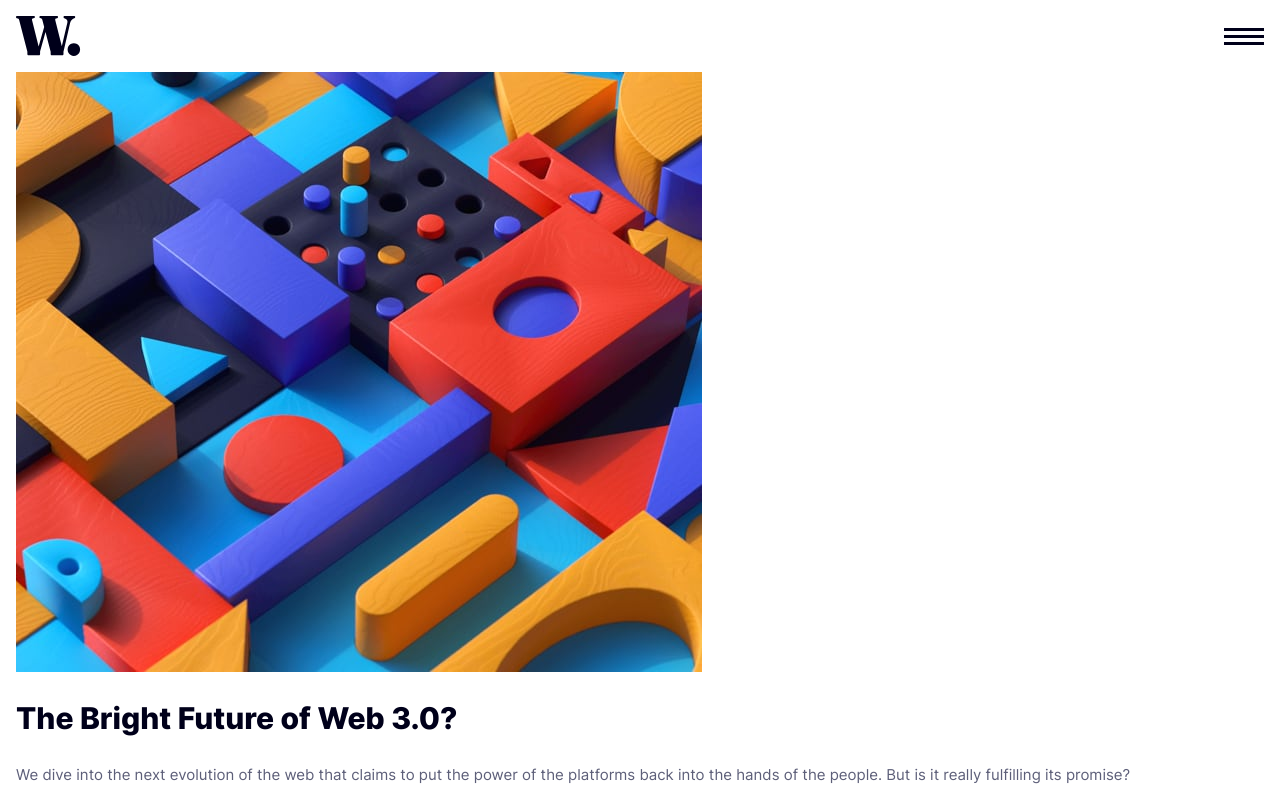
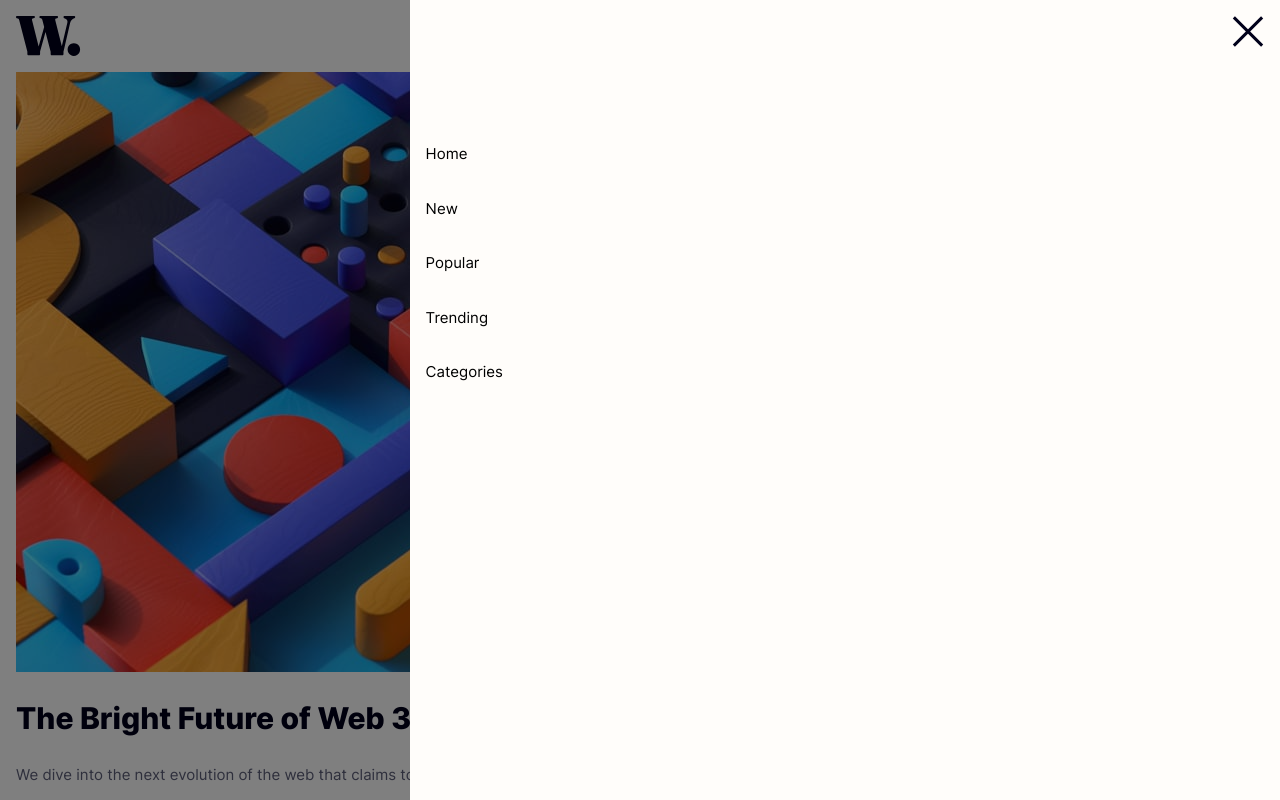
Before and after one commit to SaulOrlando/news-homepage, a website: page index.html in a window 1280 px wide. Both pictures are taken after a click on the element 1244 px from the left and 36 px from the top of the page. Shown: the top 800 px of the page. Drawn offline with Linux system fonts and the light colour scheme.

Commit message:
feat: :sparkles: se hizo el menu de hamburguesa

```diff
--- a/index.html
+++ b/index.html
@@ -11,16 +11,36 @@
 </head>
 
 <body>
-  <article class="p-4 font-inter text-[15px]">
+  <article class="p-4 font-inter text-[15px] relative overflow-hidden">
+    <div class="inset-0 bg-black opacity-50 h-0 z-10 absolute transition-opacity box-border" id="bg"></div>
     <header class="flex justify-between pb-4">
       <img src="./assets/images/logo.svg" alt="logo">
       <nav class="flex items-center" id="menu">
-  <!-- Home
-  New
-  Popular
-  Trending
-  Categories -->
         <img src="./assets/images/icon-menu.svg" alt="menu">
+      </nav>
+      <nav class="bg-off-white h-full absolute top-0 w-[68%] right-0 z-20 translate-x-full transition-all p-4 flex flex-col" id="nav">
+        <img src="./assets/images/icon-menu-close.svg" alt="icon menu close" id="menu-close" class="h-[31px] w-[32px] self-end">
+        <ul class="mt-24 flex flex-col gap-8">
+          <li class="cursor-pointer transition-colors hover:text-soft-red">
+            <a>
+              Home
+            </a>
+          </li>
+          <li class="cursor-pointer transition-colors hover:text-soft-red">
+          <a>
+            New
+          </a>
+          </li>
+          <li class="cursor-pointer transition-colors hover:text-soft-red">
+            <a>Popular</a>
+          </li>
+          <li class="cursor-pointer transition-colors hover:text-soft-red">
+            <a>Trending</a>
+          </li>
+          <li class="cursor-pointer transition-colors hover:text-soft-red">
+            <a>Categories</a>
+          </li>
+        </ul>
       </nav>
     </header>
     <main>
@@ -36,14 +56,17 @@
           of the people.
           But is it really fulfilling its promise?
         </p>
-        <button class="uppercase p-5 bg-soft-red w-[53%] text-off-white font-bold transition-colors hover:bg-very-dark-blue">Read More</button>
+        <button
+          class="uppercase p-5 bg-soft-red w-[53%] text-off-white font-bold transition-colors hover:bg-very-dark-blue">Read
+          More</button>
       </article>
     </main>
     <article class="mt-16 bg-very-dark-blue px-8 pt-6 pb-8 mb-16">
       <h2 class="text-soft-orange font-extrabold text-3xl">New</h2>
       <section class="pt-10 pb-7 flex flex-col gap-9">
         <article>
-          <h3 class="font-bold flex flex-col pb-4 text-off-white text-lg cursor-pointer transition-colors hover:text-soft-orange">
+          <h3
+            class="font-bold flex flex-col pb-4 text-off-white text-lg cursor-pointer transition-colors hover:text-soft-orange">
             Hydrogen VS Electric Cars
           </h3>
           <p class="text-grayish-blue pb-9">
@@ -52,7 +75,8 @@
           <div class="pt-[1px] bg-off-white"></div>
         </article>
         <article>
-          <h3 class="font-bold flex flex-col pb-4 text-off-white text-lg cursor-pointer transition-colors hover:text-soft-orange">
+          <h3
+            class="font-bold flex flex-col pb-4 text-off-white text-lg cursor-pointer transition-colors hover:text-soft-orange">
             The Downsides of AI Artistry
           </h3>
           <p class="text-grayish-blue pb-9">
@@ -61,7 +85,8 @@
           <div class="pt-[1px] bg-off-white"></div>
         </article>
         <article>
-          <h3 class="font-bold flex flex-col pb-4 text-off-white text-lg cursor-pointer transition-colors hover:text-soft-orange">
+          <h3
+            class="font-bold flex flex-col pb-4 text-off-white text-lg cursor-pointer transition-colors hover:text-soft-orange">
             Is VC Funding Drying Up?
           </h3>
           <p class="text-grayish-blue pb-9">
@@ -116,7 +141,8 @@
       </article>
     </section>
     <p class="text-center m-5 text-very-dark-blue">
-      Desafío de <a href="https://www.frontendmentor.io?ref=challenge" target="_blank" class="text-dark-grayish-blue transition-all font-bold hover:underline">Frontend Mentor</a>.
+      Desafío de <a href="https://www.frontendmentor.io?ref=challenge" target="_blank"
+        class="text-dark-grayish-blue transition-all font-bold hover:underline">Frontend Mentor</a>.
       <br>
       Codificado por <a href="#" class="text-dark-grayish-blue transition-all font-bold hover:underline">Salando</a>.
     </p>
--- a/package.json
+++ b/package.json
@@ -1,6 +1,6 @@
 {
   "name": "news_homepage_main",
-  "version": "0.1.0",
+  "version": "0.2.0",
   "description": "proyecto de Frontend Mentor, 'News Homepage Main'",
   "main": "index.html",
   "scripts": {
--- a/src/javascript/menu.js
+++ b/src/javascript/menu.js
@@ -1,7 +1,29 @@
 "use strict"
 
 const menu = document.querySelector("#menu")
+const menu_close = document.querySelector("#menu-close")
+const nav = document.querySelector("#nav")
+const bg = document.querySelector("#bg")
+
+const remove_background = () => {
+  nav.style.translate = "100%"
+  bg.style.height = "0"
+}
+
+const add_background = () => {
+  bg.style.height = "100%"
+  nav.style.translate = "-100%"
+}
+
 
 menu.addEventListener("click", () => {
-  console.log("Hola Mundo")
+  add_background()
 })
+
+menu_close.addEventListener("click", () => {
+  remove_background()
+})
+
+bg.addEventListener("click", () => {
+  remove_background()
+})
```
Also changed, not shown: dist/output.css.
